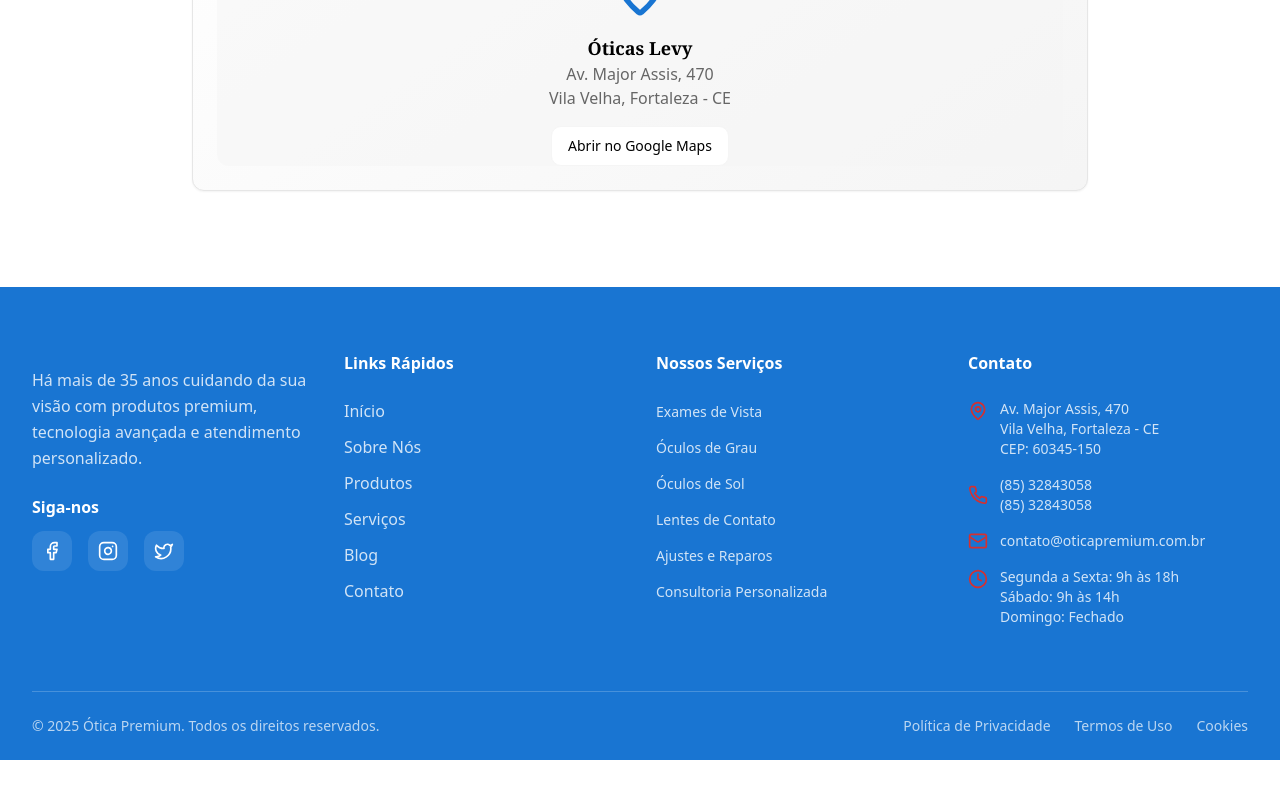
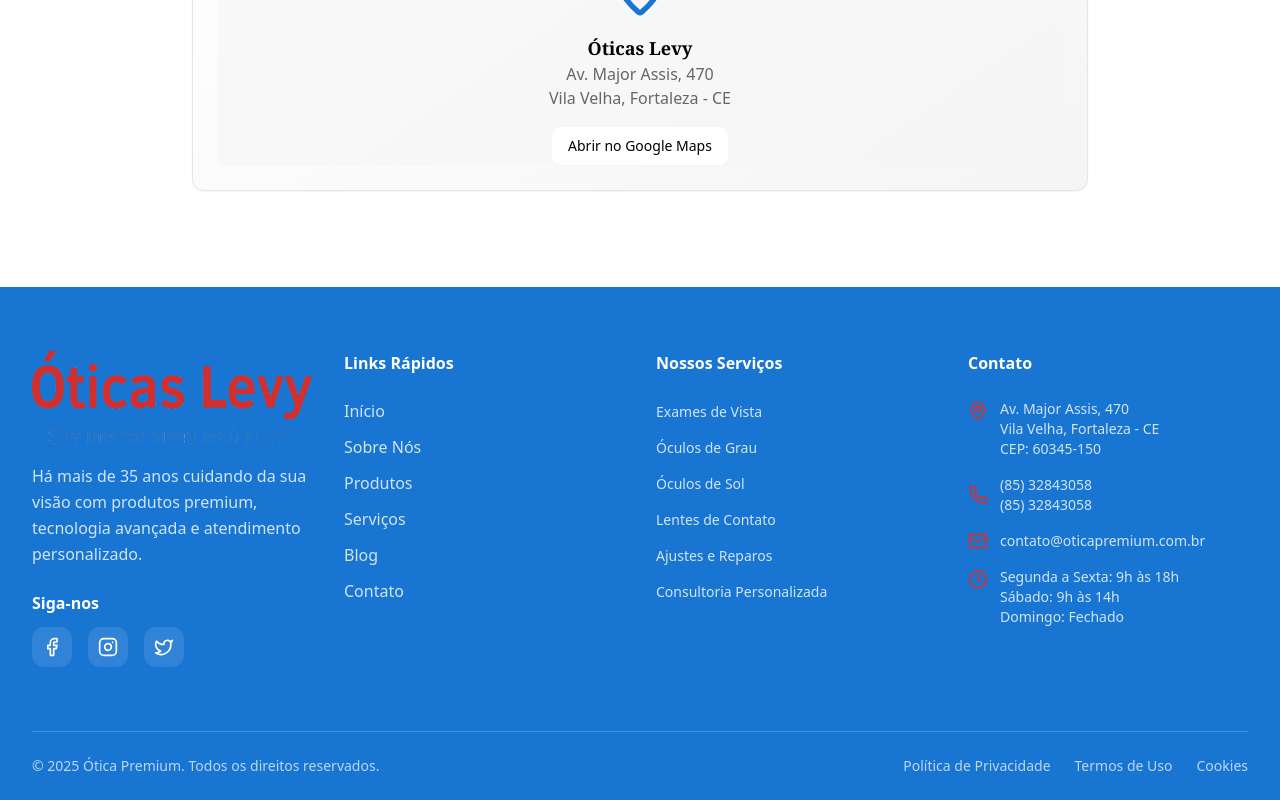
Before and after one commit to GabrielSales10/clarity-style-vision, a React (Vite) app: page / in a window 1280 px wide. Shown: the part 6390-7190 px from the top of the page. Before the commit the page ends 7150 px from the top, so only its background shows below. Built offline with nearby package versions, Linux system fonts and the light colour scheme; the HTML template or start-up script is replaced by a standard one.

Commit message:
Code edited in Lovable Code Editor

```diff
--- a/src/components/Footer.tsx
+++ b/src/components/Footer.tsx
@@ -1,6 +1,7 @@
 import React from 'react';
 import { Link } from 'react-router-dom';
 import { Facebook, Instagram, Twitter, MapPin, Phone, Mail, Clock } from 'lucide-react';
+import logoImage from '@/assets/logo-oticas-levy.png';
 
 const Footer = () => {
   const currentYear = new Date().getFullYear();
@@ -46,6 +47,11 @@ const Footer = () => {
                     <h3 className="font-serif-elegant text-2xl font-bold">Óticas Levy</h3>
                     <p className="text-xs text-primary-foreground/70">Visão com estilo</p>
                   </div> */}
+                  <img
+                    src={logoImage}
+                    alt="Óticas Levy - Sua melhor visão está aqui!"
+                    className="h-24 w-auto"
+                  />
                 </div>
                 <p className="text-primary-foreground/80 leading-relaxed">
                   Há mais de 35 anos cuidando da sua visão com produtos premium,
```
